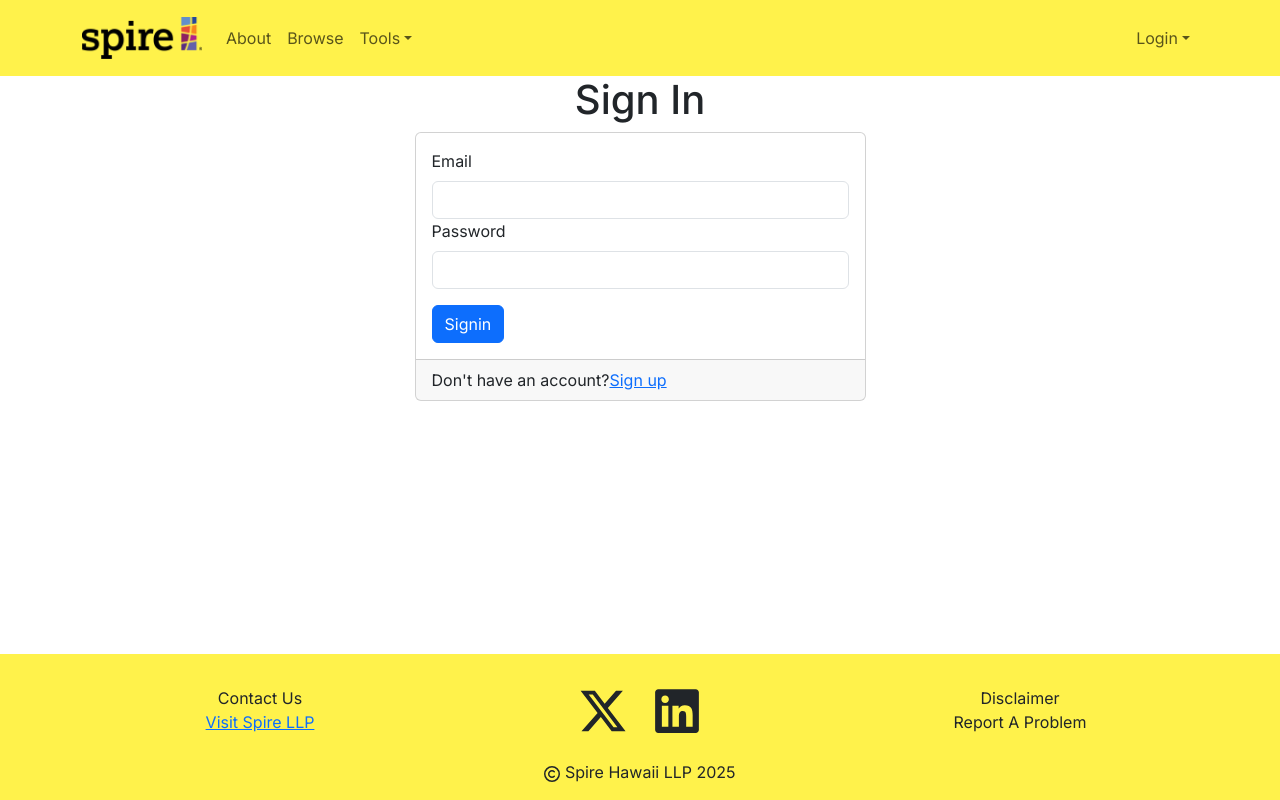
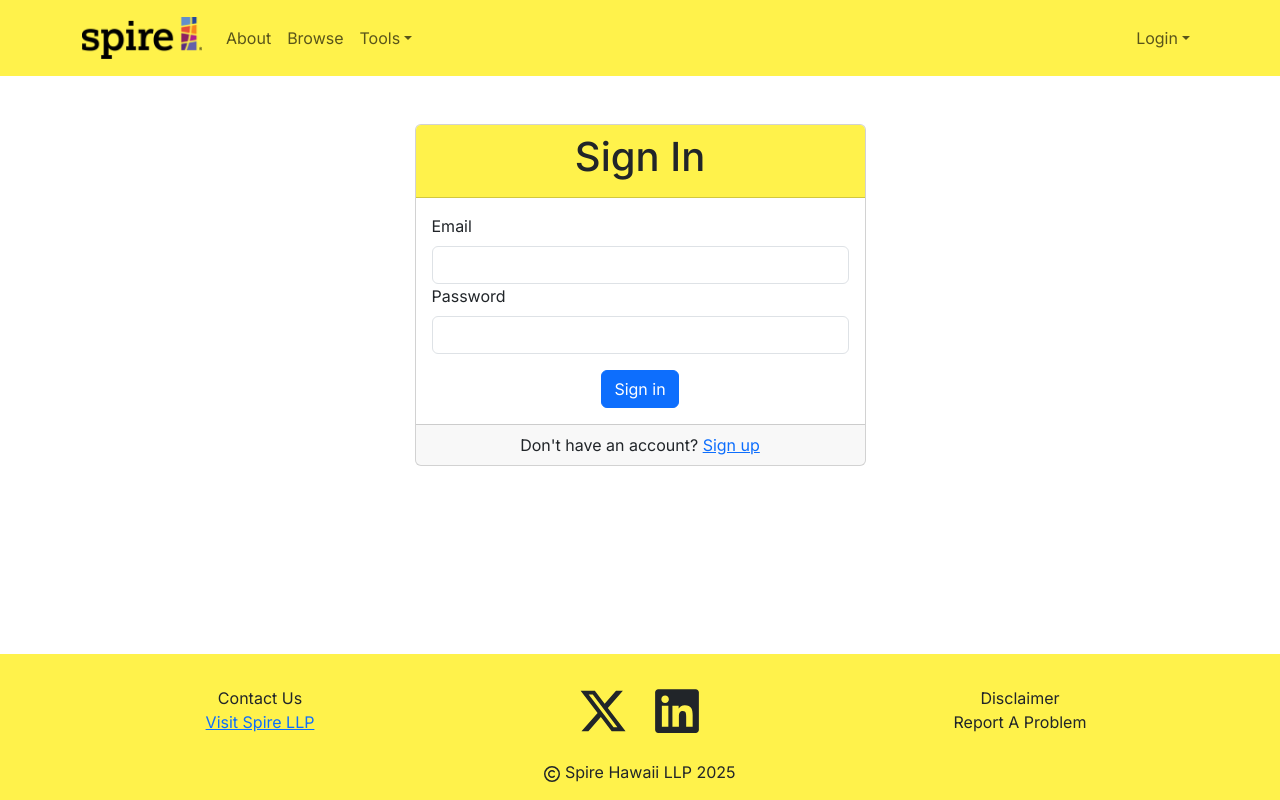
Before and after one commit to pineapple-spire/pineapple-spire, a Next.js app: page /auth/signin in a window 1280 px wide. Built offline with nearby package versions, Linux system fonts and the light colour scheme; no server answers.

Commit message:
Update page.tsx
Updated sign in page to be similar to mock up

```diff
--- a/src/app/auth/signin/page.tsx
+++ b/src/app/auth/signin/page.tsx
@@ -27,10 +27,12 @@ const SignIn = () => {
   return (
     <main>
       <Container>
-        <Row className="justify-content-center">
+        <Row className="justify-content-center mt-5">
           <Col xs={5}>
-            <h1 className="text-center">Sign In</h1>
             <Card>
+              <Card.Header style={{ backgroundColor: '#fff24b' }}>
+                <h1 className="text-center">Sign In</h1>
+              </Card.Header>
               <Card.Body>
                 <Form method="post" onSubmit={handleSubmit}>
                   <Form.Group controlId="formBasicEmail">
@@ -41,13 +43,15 @@ const SignIn = () => {
                     <Form.Label>Password</Form.Label>
                     <input name="password" type="password" className="form-control" />
                   </Form.Group>
-                  <Button type="submit" className="mt-3">
-                    Signin
-                  </Button>
+                  <div className="d-flex justify-content-center">
+                    <Button type="submit" className="mt-3">
+                      Sign in
+                    </Button>
+                  </div>
                 </Form>
               </Card.Body>
-              <Card.Footer>
-                Don&apos;t have an account?
+              <Card.Footer className="text-center">
+                Don&apos;t have an account?&nbsp;
                 <a href="/auth/signup">Sign up</a>
               </Card.Footer>
             </Card>
```
